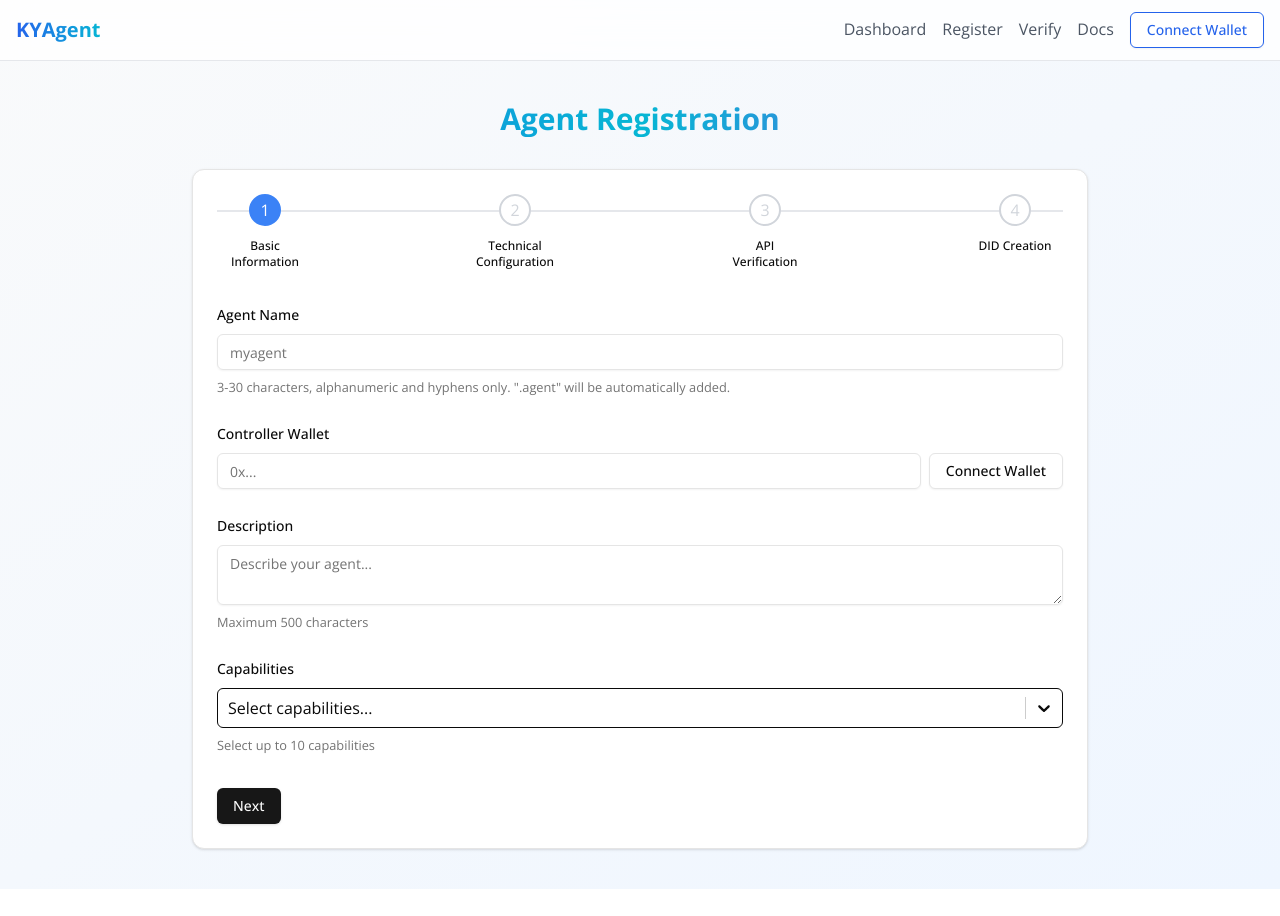
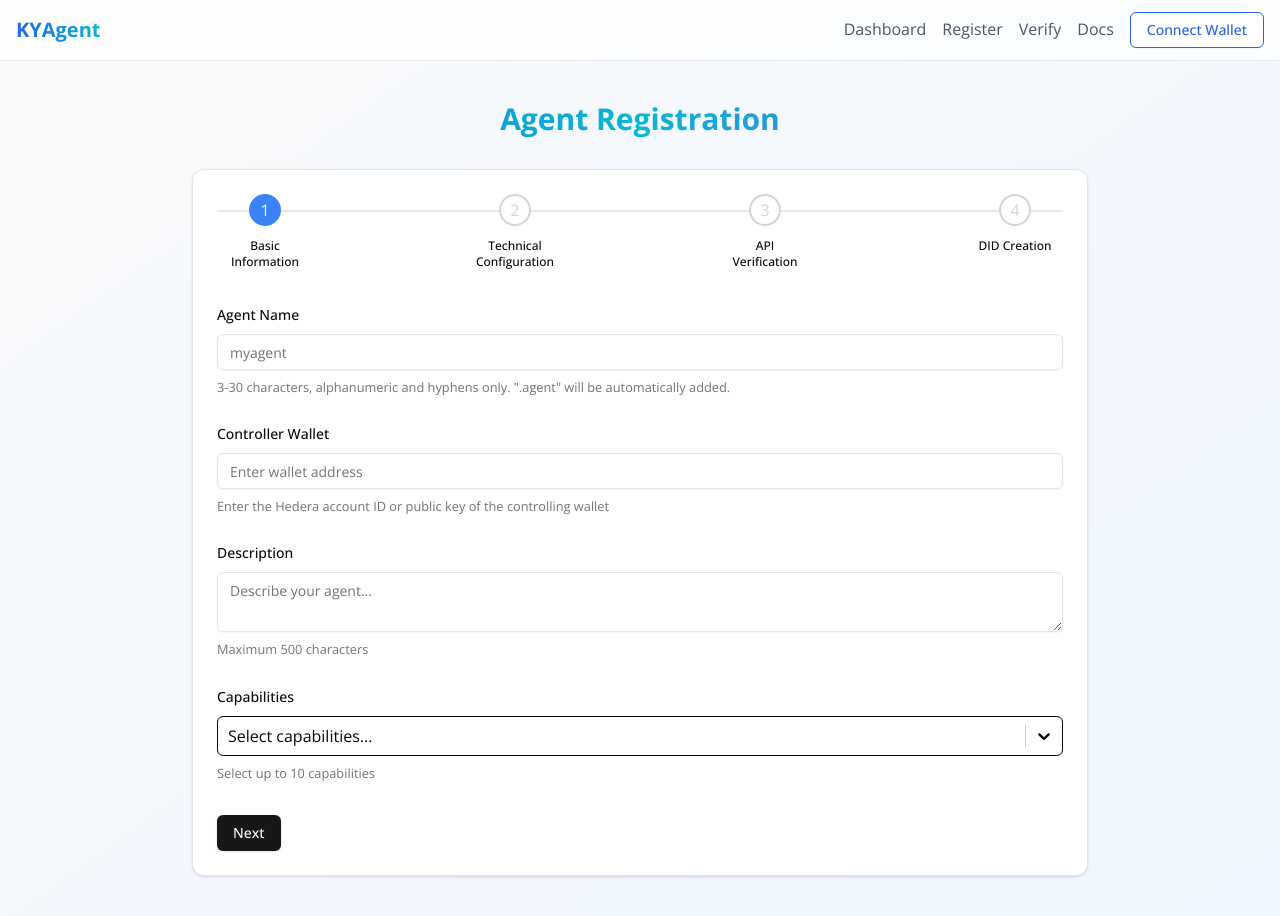
Before and after one commit to Ayushjain2205/hedera-hackathon, a Next.js app: page /register in a window 1280 px wide. Before the commit the page ends 889 px from the top, so only its background shows below. Built offline with nearby package versions, Linux system fonts and the light colour scheme.

Commit message:
Tweak form

```diff
--- a/components/registration-steps/basic-info-step.tsx
+++ b/components/registration-steps/basic-info-step.tsx
@@ -1,4 +1,4 @@
-import { useForm, UseFormReturn } from "react-hook-form";
+import { useForm } from "react-hook-form";
 import {
   FormField,
   FormItem,
@@ -8,10 +8,8 @@ import {
   FormMessage,
 } from "@/components/ui/form";
 import { Input } from "@/components/ui/input";
-import { Button } from "@/components/ui/button";
 import { Textarea } from "@/components/ui/textarea";
 import Select from "react-select";
-import { RegistrationFormValues } from "../registration-form";
 
 const capabilities = {
   text: ["Text Generation", "Content Summarization", "Language Translation"],
@@ -28,11 +26,7 @@ const capabilityOptions = Object.entries(capabilities).flatMap(
     items.map((item) => ({ value: item, label: item, group: category }))
 );
 
-interface BasicInfoStepProps {
-  form: UseFormReturn<RegistrationFormValues>;
-}
-
-export function BasicInfoStep({ form }: BasicInfoStepProps) {
+export function BasicInfoStep({ form }) {
   return (
     <div className="space-y-6">
       <FormField
@@ -59,13 +53,12 @@ export function BasicInfoStep({ form }: BasicInfoStepProps) {
           <FormItem>
             <FormLabel>Controller Wallet</FormLabel>
             <FormControl>
-              <div className="flex items-center space-x-2">
-                <Input placeholder="0x..." {...field} readOnly />
-                <Button type="button" variant="outline">
-                  Connect Wallet
-                </Button>
-              </div>
+              <Input placeholder="Enter wallet address" {...field} />
             </FormControl>
+            <FormDescription>
+              Enter the Hedera account ID or public key of the controlling
+              wallet
+            </FormDescription>
             <FormMessage />
           </FormItem>
         )}
```
